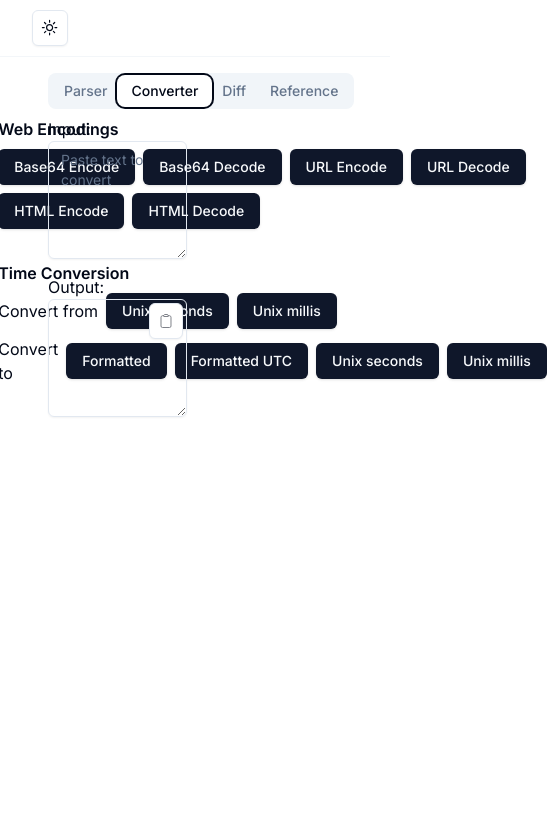
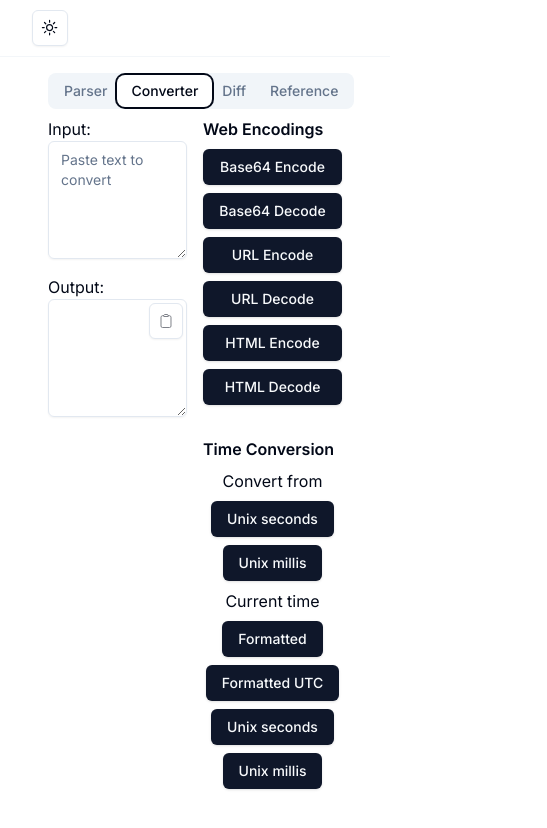
Before and after one commit to thameera/toolbox, a Next.js app: page / in a window 390 px wide. Both pictures are taken after typing "Sample", "Sample" into the empty fields and a click on the tab "Converter". Shown: the top 828 px of the page, 547 px wide, since content can reach past the window. Built offline with nearby package versions, Linux system fonts and the light colour scheme.

Commit message:
Make Converter UI responsive

```diff
--- a/src/components/converter/conv-buttons.tsx
+++ b/src/components/converter/conv-buttons.tsx
@@ -12,19 +12,19 @@ export function ConverterButtons({
   };
 
   return (
-    <div className="flex flex-col items-center space-x-2">
-      <div className="flex flex-col gap-8">
+    <div className="flex flex-col items-center sm:space-x-2 space-y-4">
+      <div className="flex flex-col gap-8 w-full sm:w-auto">
         {/* Start of button sets */}
         {/* Web Encodings */}
         <div className="flex flex-col gap-2">
           <div className="font-semibold">Web Encodings</div>
-          <div className="flex gap-2">
+          <div className="flex flex-col sm:flex-row gap-2 flex-wrap">
             <ConvButton taskId="base64_encode" label="Base64 Encode" />
             <ConvButton taskId="base64_decode" label="Base64 Decode" />
             <ConvButton taskId="url_encode" label="URL Encode" />
             <ConvButton taskId="url_decode" label="URL Decode" />
           </div>
-          <div className="flex gap-2">
+          <div className="flex flex-col sm:flex-row gap-2 flex-wrap">
             <ConvButton taskId="html_encode" label="HTML Encode" />
             <ConvButton taskId="html_decode" label="HTML Decode" />
           </div>
@@ -33,13 +33,13 @@ export function ConverterButtons({
         {/* Time converters */}
         <div className="flex flex-col gap-2">
           <div className="font-semibold">Time Conversion</div>
-          <div className="flex items-center gap-2">
-            <span>Convert from</span>
+          <div className="flex flex-col sm:flex-row items-center gap-2 flex-wrap">
+            <span className="sm:w-auto w-full text-center">Convert from</span>
             <ConvButton taskId="format_date_from_unix_s" label="Unix seconds" />
             <ConvButton taskId="format_date_from_unix_ms" label="Unix millis" />
           </div>
-          <div className="flex items-center gap-2">
-            <span>Convert to</span>
+          <div className="flex flex-col sm:flex-row items-center gap-2 flex-wrap">
+            <span className="sm:w-auto w-full text-center">Current time</span>
             <ConvButton
               taskId="current_time_formatted_local"
               label="Formatted"
```
